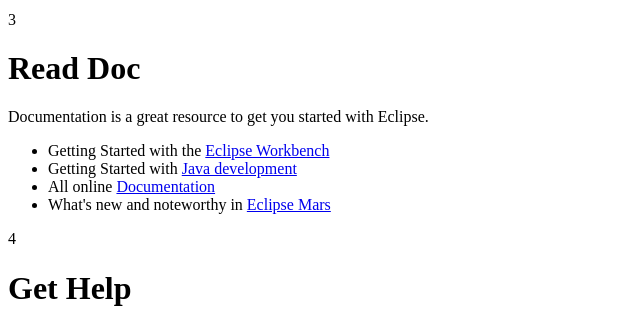
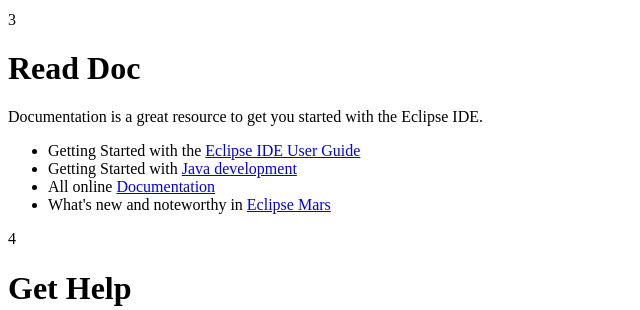
Before and after one commit to isabella232/users-1, a PHP site: page /content/en_index.php in a window 1280 px wide. Shown: the part 2013-2323 px from the top of the page, without its empty margins (0-640 px from the left). Run offline with PHP 8.4, Linux system fonts and the light colour scheme; data that the repository does not hold is empty.

Commit message:
Bug 485655 - Rework getting started link and description on https://www.eclipse.org/users/
Signed-off-by: Christopher Guindon <chris.guindon@eclipse.org>

```diff
--- a/content/en_index.php
+++ b/content/en_index.php
@@ -72,9 +72,9 @@
     <div class="col-md-6 three gs-item">
       <div class="circle">3</div>
       <h1>Read Doc</h1>
-      <p>Documentation is a great resource to get you started with Eclipse.</p>
+      <p>Documentation is a great resource to get you started with the Eclipse IDE.</p>
       <ul>
-        <li>Getting Started with the <a href="http://help.eclipse.org/mars/nav/0">Eclipse Workbench</a></li>
+        <li>Getting Started with the <a href="http://help.eclipse.org/mars/nav/0">Eclipse IDE User Guide</a></li>
         <li>Getting Started with <a href="http://help.eclipse.org/mars/nav/1">Java development</a></li>
         <li>All online <a href="http://help.eclipse.org/mars/index.jsp">Documentation</a></li>
         <li>What's new and noteworthy in <a href="/mars/noteworthy/">Eclipse Mars</a></li>
```
